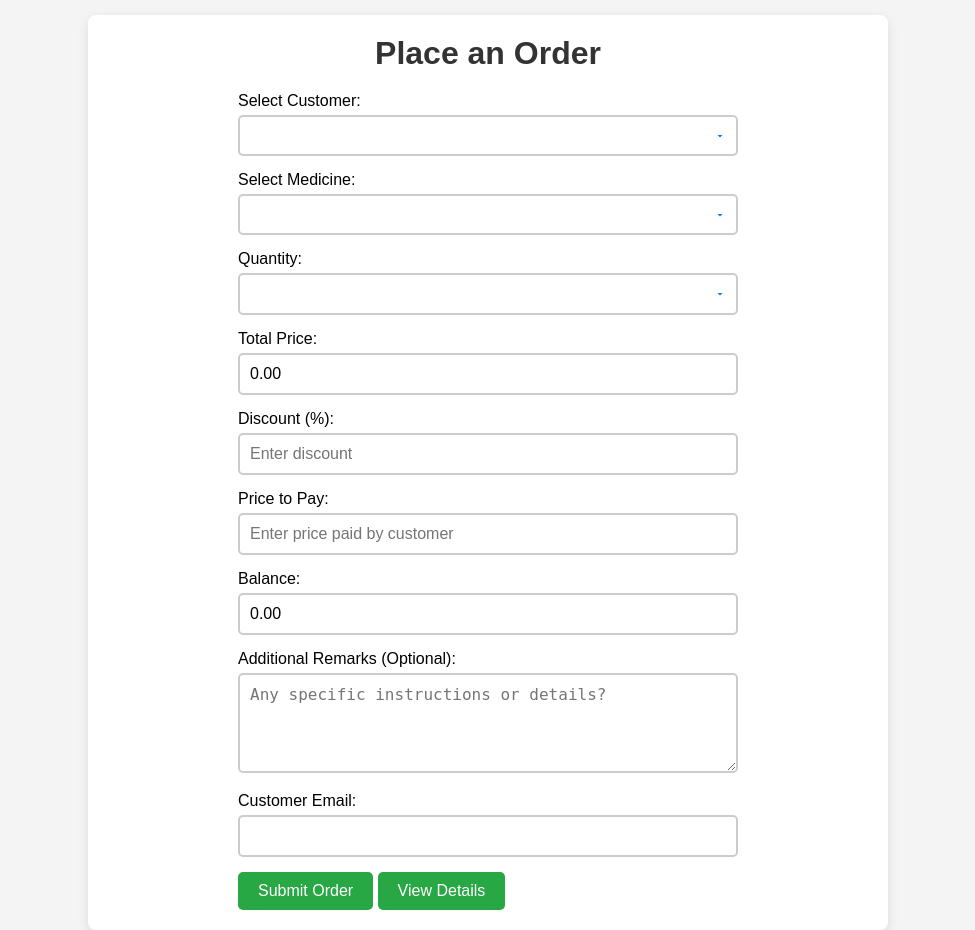
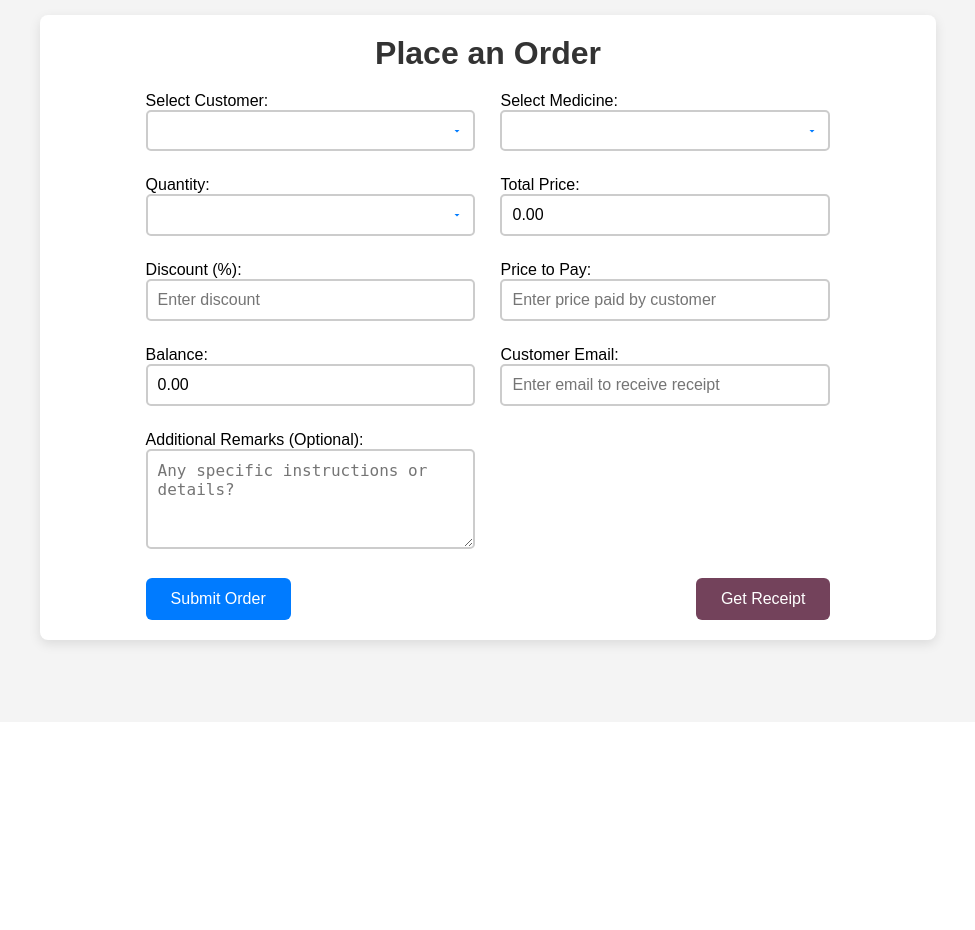
Before and after one commit to KittyPlayground/mediPro, a Flask app: page /placeOrder in a window 1280 px wide. Shown: the part 78-1008 px from the top of the page, without its empty margins (152-1127 px from the left). After the commit the page ends 730 px from the top, so only its background shows below. Run offline with Flask 3, Linux system fonts and the light colour scheme; data that the repository does not hold is empty; parts of the project's set-up code (start-up, migrations or seed data) failed here and were passed over; some libraries are stand-ins or nearby versions.

Commit message:
final touched

```diff
--- a/app.py
+++ b/app.py
@@ -13,7 +13,6 @@ app.register_blueprint(order_views.bp)
 
 
 def worker():
-    # Simulating some background work
     time.sleep(5)  # Simulate time-consuming task
     print("Background task completed.")
 
--- a/templates/home.html
+++ b/templates/home.html
@@ -160,6 +160,9 @@
             .dashboard-count {
                 flex-direction: column;
             }
+            canvas {
+                max-width: 100%;
+            }
         }
     </style>
 </head>
--- a/templates/placeOrderMgt.html
+++ b/templates/placeOrderMgt.html
@@ -20,8 +20,6 @@
             background-color: #f4f4f4;
             margin: 0;
             height: 100vh;
-
-
         }
 
         .navbar {
@@ -92,11 +90,12 @@
 
         .container {
             padding: 20px;
-            max-width: 800px;
+            max-width: 70vw;
             margin: 15px auto;
             border-radius: 8px;
             box-shadow: 0 4px 12px rgba(0, 0, 0, 0.1);
             background-color: white;
+
         }
 
 
@@ -105,23 +104,21 @@
             margin-bottom: 20px;
             color: #333;
         }
+        form {
+             display: grid;
+             grid-template-columns: repeat(2, 1fr);
+             gap: 25px;
+             width: 80%;
+             margin: 0 auto;
 
-        form {
+         }
+        .form-group {
+            width: 100%;
+        }
+        .form-group.full-width {
+            grid-column: span 2;
             display: flex;
-            flex-wrap: wrap;
-            gap: 15px;
-            max-width: 500px;
-            margin: 0 auto;
-        }
-
-        .form-group {
-            flex: 1;
-            min-width: 250px;
-        }
-
-        .form-group label {
-            display: block;
-            margin-bottom: 5px;
+            justify-content: space-between;
         }
 
         #customer, #medicine, #quantity {
@@ -153,36 +150,61 @@
         }
 
         .button {
-            background-color: #28a745;
+            background-color: #007bff; /* Strong, modern blue for primary action */
             color: white;
+            padding: 12px 25px;
+            border-radius: 6px;
             border: none;
-            padding: 10px 20px;
-            border-radius: 5px;
+            font-size: 16px;
             cursor: pointer;
-            font-size: 16px;
+            transition: background-color 0.3s, transform 0.2s;
         }
 
         .button:hover {
-            background-color: #218838;
+            background-color: #0056b3;
+            transform: translateY(-2px);
         }
 
-        .alert {
-            display: none;
-            padding: 10px;
-            margin-top: 20px;
-            border-radius: 5px;
+        .button:active {
+            transform: translateY(0);
         }
 
-        .alert.success {
-            background-color: #d4edda;
-            color: #155724;
+        #viewDetailsBtn {
+            background-color: rgba(91, 33, 63, 0.85);
         }
 
-        .alert.error {
-            background-color: #f8d7da;
-            color: #721c24;
+        #viewDetailsBtn:hover {
+            background-color: rgba(91, 33, 63, 0.53);
+        }
+        input, select, textarea {
+            transition: all 0.3s ease-in-out;
         }
 
+        input:focus, select:focus, textarea:focus {
+            box-shadow: 0 4px 10px rgba(0, 123, 255, 0.1);
+        }
+
+        .button {
+            transition: transform 0.3s ease;
+        }
+
+        .button:hover {
+            transform: scale(1.05);
+        }
+        @media (max-width: 768px) {
+            form {
+                grid-template-columns: 1fr;
+                width: 100%;
+            }
+            .container{
+                max-width: 80vw;
+            }
+
+            .form-group.full-width {
+                grid-column: span 1;
+            }
+
+        }
     </style>
 </head>
 <body>
@@ -238,19 +260,19 @@
             <label for="balance">Balance:</label>
             <input type="number" id="balance" name="balance" readonly>
         </div>
+
+        <div class="form-group">
+            <label for="customerEmail">Customer Email:</label>
+            <input type="email" id="customerEmail" name="customerEmail" required placeholder="Enter email to receive receipt">
+        </div>
         <div class="form-group">
             <label for="remarks">Additional Remarks (Optional):</label>
             <textarea id="remarks" name="remarks" rows="4"
                       placeholder="Any specific instructions or details?"></textarea>
         </div>
-        <div class="form-group">
-            <label for="customerEmail">Customer Email:</label>
-            <input type="email" id="customerEmail" name="customerEmail" required>
-        </div>
-
-        <div class="form-group" style="flex-basis: 100%;">
+        <div class="form-group full-width">
             <button type="submit" class="button">Submit Order</button>
-            <button type="button" id="viewDetailsBtn" class="button">View Details</button>
+            <button type="button" id="viewDetailsBtn" class="button">Get Receipt</button>
         </div>
     </form>
 
--- a/views/medicine_views.py
+++ b/views/medicine_views.py
@@ -12,7 +12,7 @@ def medicines_management():
 
 
 UPLOAD_FOLDER = '/Users/tharushikawodya/Developer/mediPro/uploads'
-ALLOWED_EXTENSIONS = {'png', 'jpg', 'jpeg', 'webp'}
+ALLOWED_EXTENSIONS = {'png', 'jpg', 'jpeg', 'webp','avif'}
 
 os.makedirs(UPLOAD_FOLDER, exist_ok=True)
 
```
Also changed, not shown: templates/customerMgt.html (+32 -16 lines), templates/medicineMgt.html (+54 -23 lines), image/customer.png (deleted), uploads/0000_Cetirizine-Hayfever-Allergy-Relief-10mg30s-9338475098675-3D-Isometric-Top-Left-Front-copy.webp (added), uploads/0001_Loratadine-Hayfever-Allergy-Relief-10mg30s-9338475098767-3D-Isometric-Top-Left-Front-copy.webp (added), uploads/bb21ea5555df296d098c0e28a3bb2e3e.jpg (added), uploads/cipla-viraday-tablets-500x500.jpg.webp (added), uploads/f88f5978671d49a2b5d14aad3f7158ce.jpg.avif (added).
